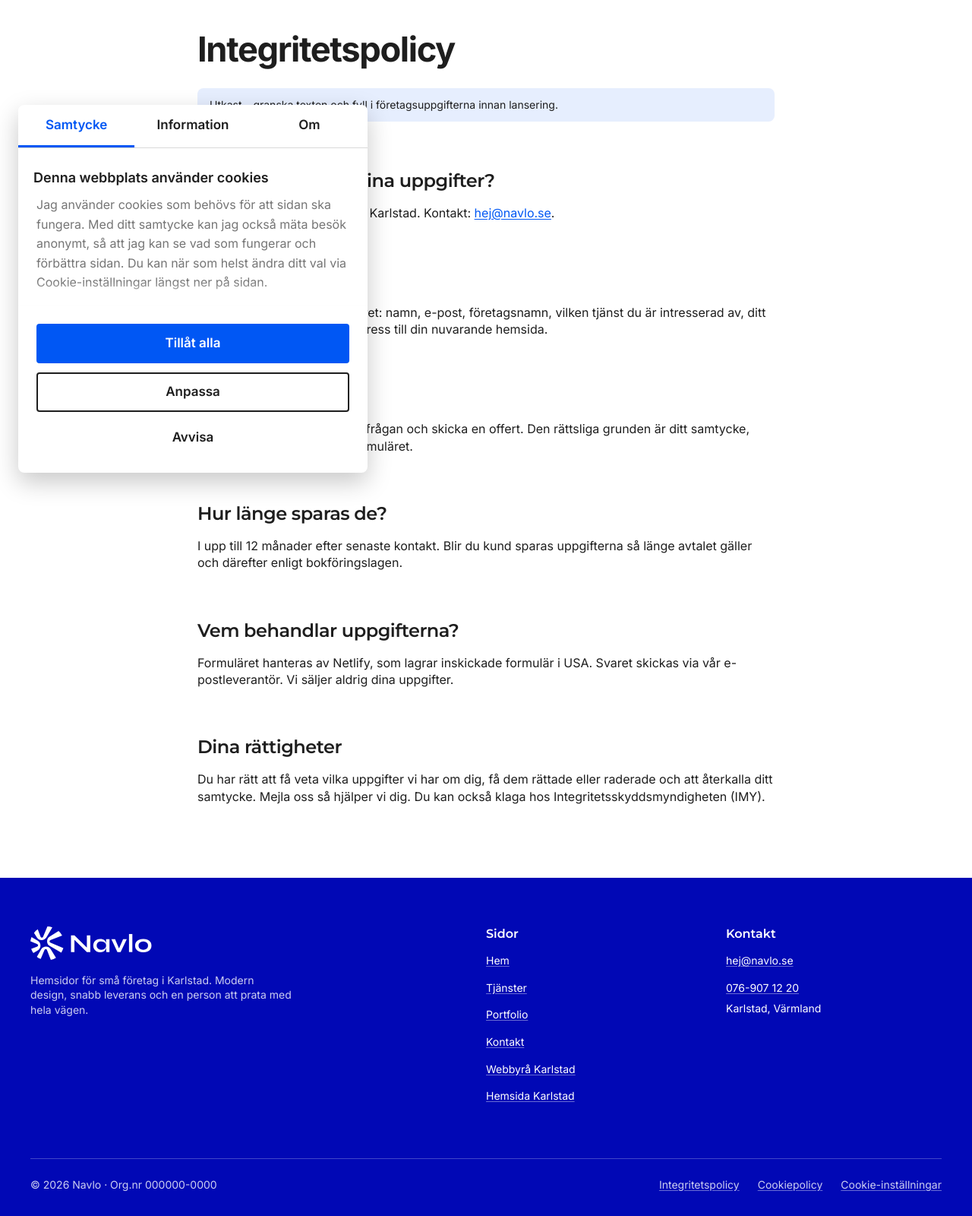
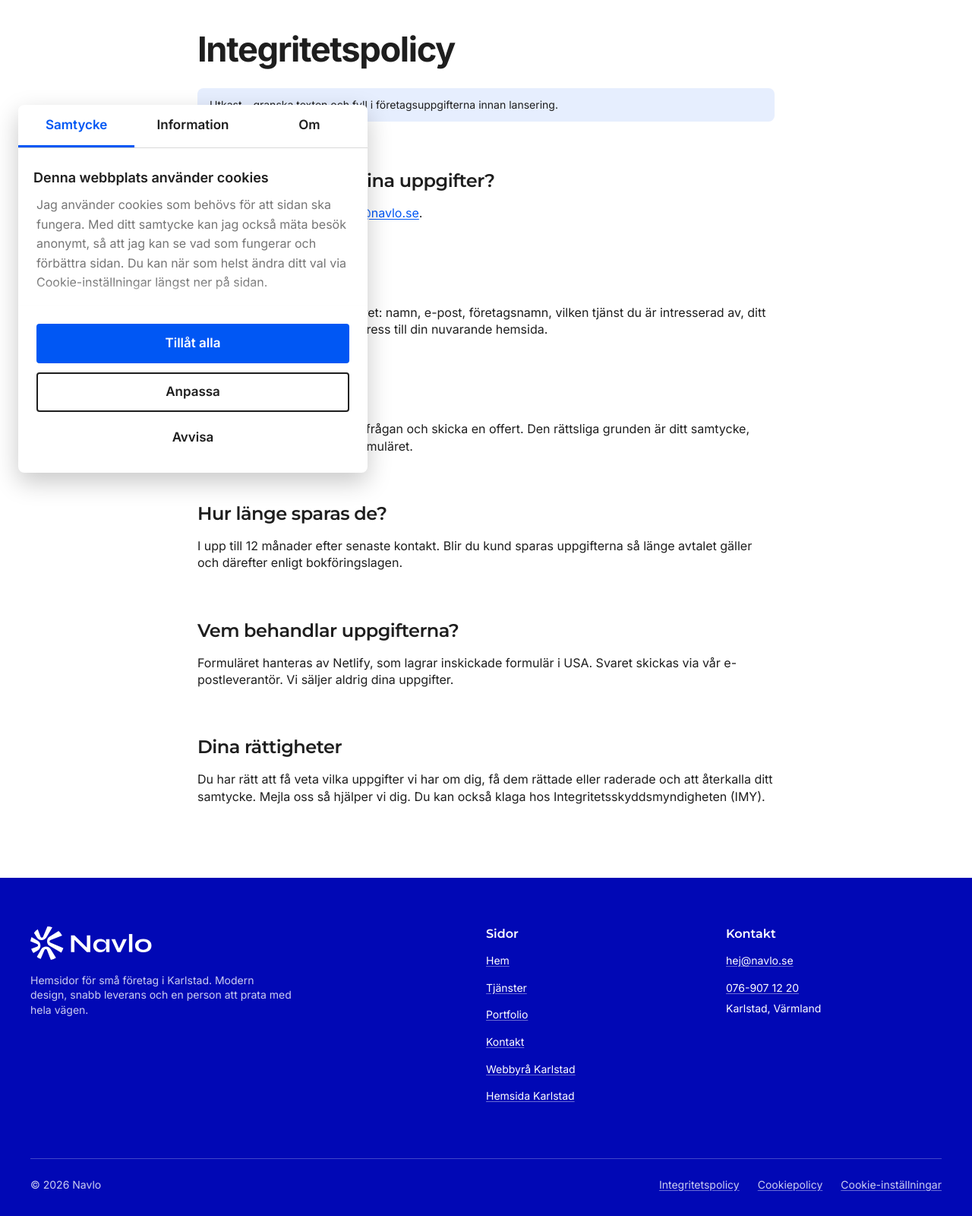
Before and after one commit to larsollefred-alt/navlo-site, an Eleventy site: page src/integritetspolicy.njk in a window 1280 px wide. Shown: the part 154-1754 px from the top of the page at 76% size. Built offline with nearby package versions, Linux system fonts and the light colour scheme; Eleventy itself is replaced by a stand-in of ours; files that its build step writes are made by us from their sources.

Commit message:
Ta bort platshållare för org.nr

```diff
--- a/src/_includes/partials/footer.njk
+++ b/src/_includes/partials/footer.njk
@@ -28,7 +28,7 @@
   </div>
   <div class="container">
     <div class="site-footer__bottom">
-      <p>© {{ build.year }} {{ site.name }} · Org.nr {{ site.orgnr }}</p>
+      <p>© {{ build.year }} {{ site.name }}</p>
       <ul class="site-footer__legal">
         <li><a href="/integritetspolicy/">Integritetspolicy</a></li>
         <li><a href="/cookies/">Cookiepolicy</a></li>
--- a/src/integritetspolicy.njk
+++ b/src/integritetspolicy.njk
@@ -8,7 +8,7 @@ description: Så hanterar Navlo personuppgifterna du skickar via kontaktformulä
     <h1 class="title-page">Integritetspolicy</h1>
     <p class="note">Utkast – granska texten och fyll i företagsuppgifterna innan lansering.</p>
     <h2>Vem ansvarar för dina uppgifter?</h2>
-    <p>{{ site.name }} (org.nr {{ site.orgnr }}), {{ site.city }}. Kontakt: <a href="mailto:{{ site.email }}">{{ site.email }}</a>.</p>
+    <p>{{ site.name }}, {{ site.city }}. Kontakt: <a href="mailto:{{ site.email }}">{{ site.email }}</a>.</p>
     <h2>Vad samlar vi in?</h2>
     <p>Det du fyller i kontaktformuläret: namn, e-post, företagsnamn, vilken tjänst du är intresserad av, ditt meddelande och eventuell adress till din nuvarande hemsida.</p>
     <h2>Varför?</h2>
```
